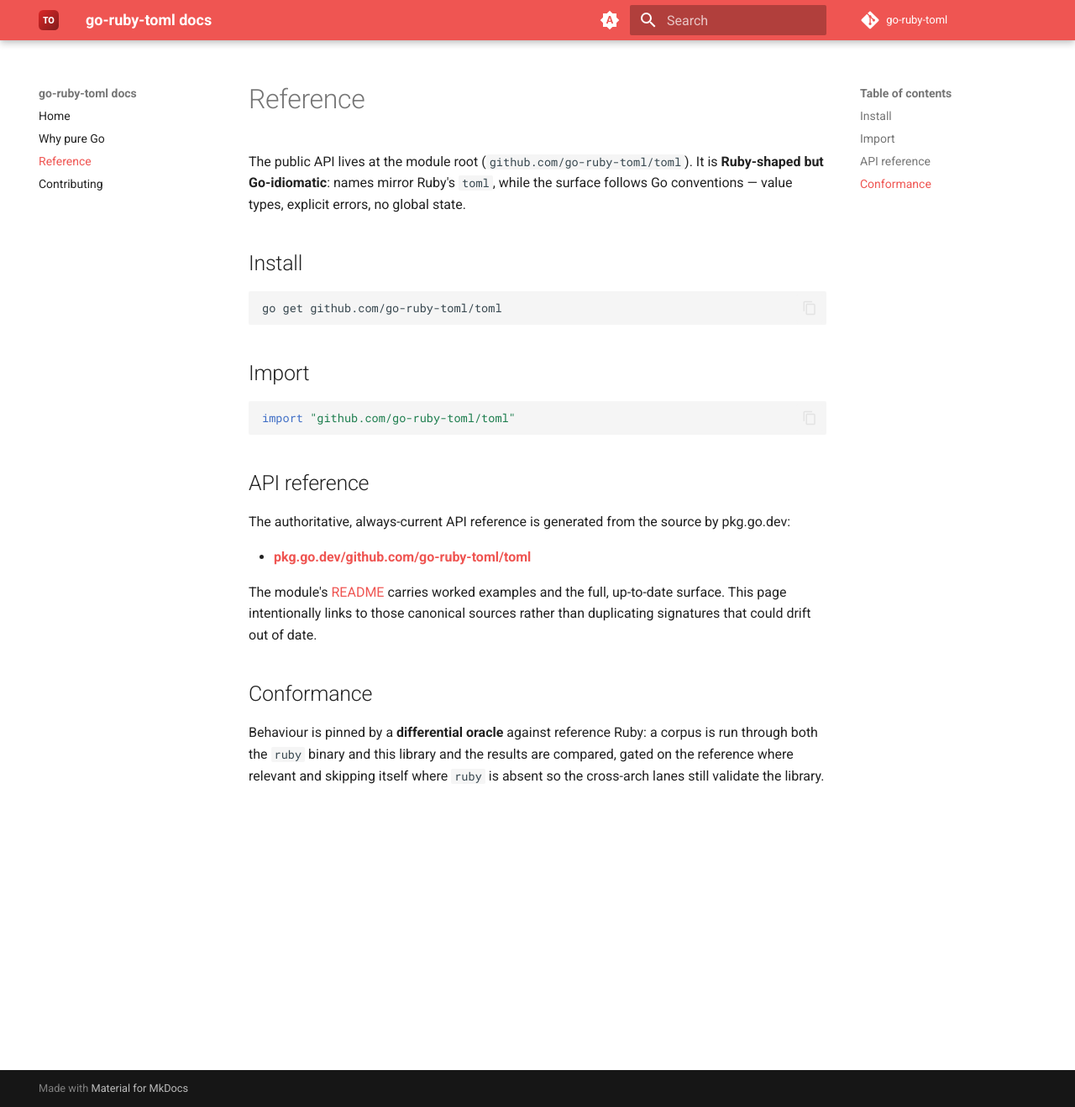
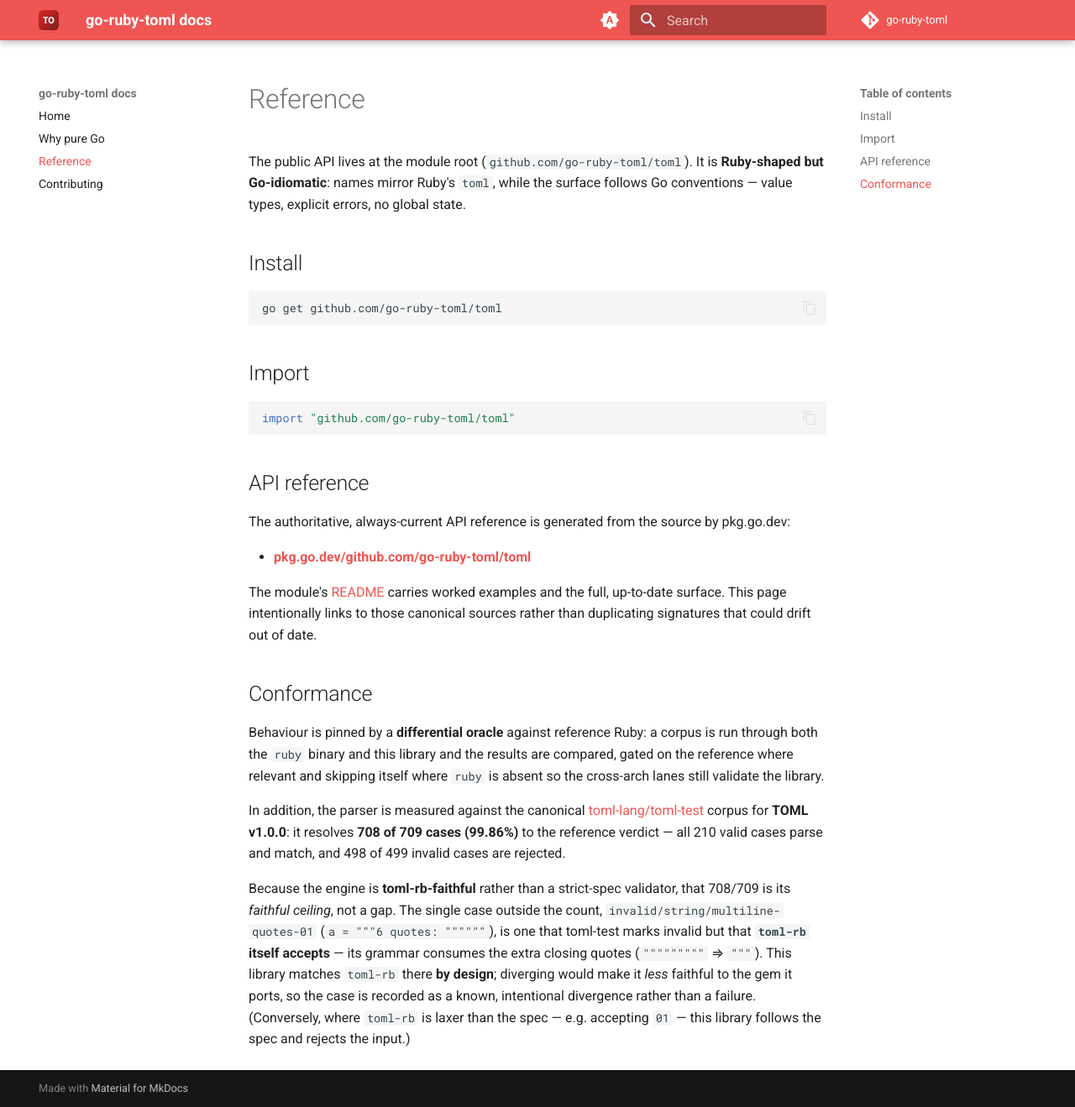
Before and after one commit to go-ruby-toml/docs, an MkDocs documentation site: the page built from docs/reference.md, in a window 1280 px wide and 1319 px high. Shown: the whole window at 84% size. Built offline with MkDocs 1.6.1 and Material for MkDocs 9.7.7, drawn with Linux system fonts in a browser that asks for light colours; the version menu is left out.

Commit message:
docs: add toml-rb-faithful 708/709 toml-test framing (#5)
Co-authored-by: Claude Opus 4.8 <noreply@anthropic.com>

```diff
--- a/docs/reference.md
+++ b/docs/reference.md
@@ -33,3 +33,18 @@ Behaviour is pinned by a **differential oracle** against reference Ruby: a corpu
 is run through both the `ruby` binary and this library and the results are compared,
 gated on the reference where relevant and skipping itself where `ruby` is absent so
 the cross-arch lanes still validate the library.
+
+In addition, the parser is measured against the canonical
+[toml-lang/toml-test](https://github.com/toml-lang/toml-test) corpus for **TOML
+v1.0.0**: it resolves **708 of 709 cases (99.86%)** to the reference verdict — all
+210 valid cases parse and match, and 498 of 499 invalid cases are rejected.
+
+Because the engine is **toml-rb-faithful** rather than a strict-spec validator, that
+708/709 is its *faithful ceiling*, not a gap. The single case outside the count,
+`invalid/string/multiline-quotes-01` (`a = """6 quotes: """"""`), is one that
+toml-test marks invalid but that **`toml-rb` itself accepts** — its grammar consumes
+the extra closing quotes (`"""""""""` ⇒ `"""`). This library matches `toml-rb`
+there **by design**; diverging would make it *less* faithful to the gem it ports, so
+the case is recorded as a known, intentional divergence rather than a failure.
+(Conversely, where `toml-rb` is laxer than the spec — e.g. accepting `01` — this
+library follows the spec and rejects the input.)
```
Also changed, not shown: docs/index.md (+3 -1 lines).
